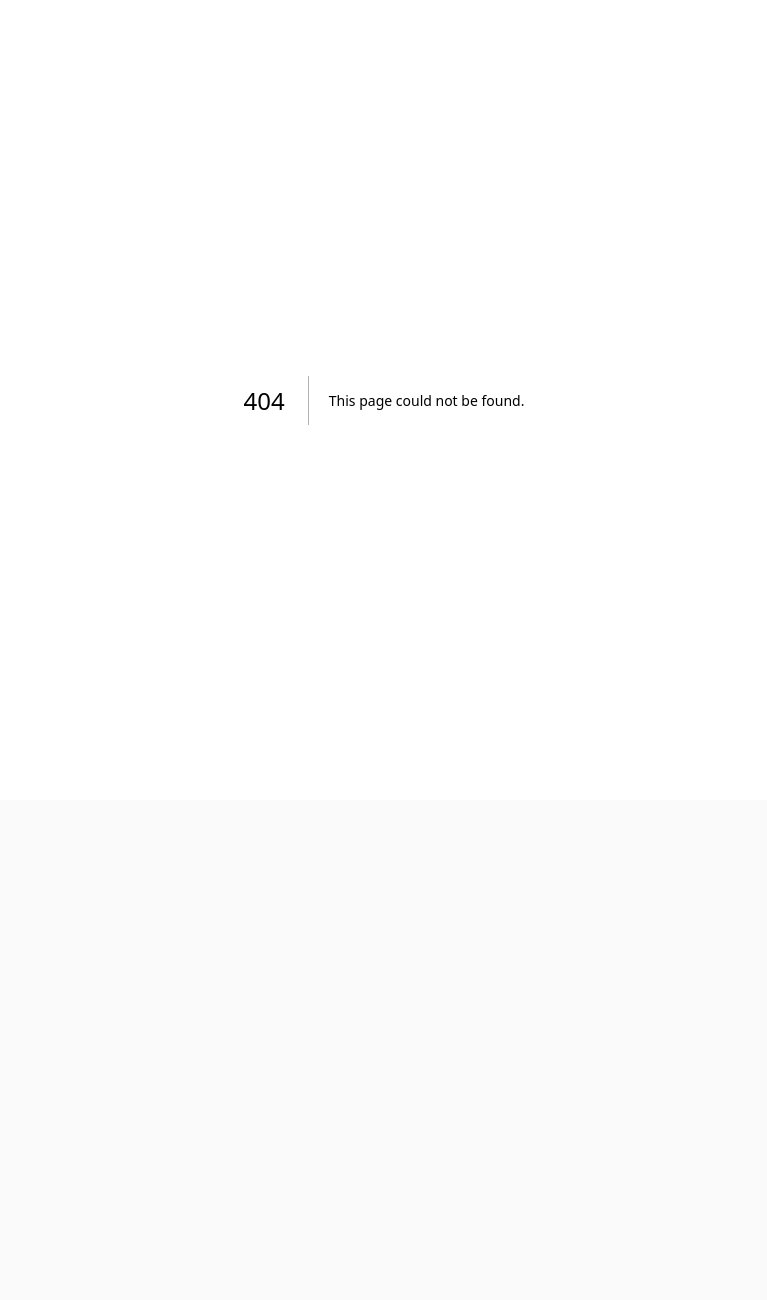
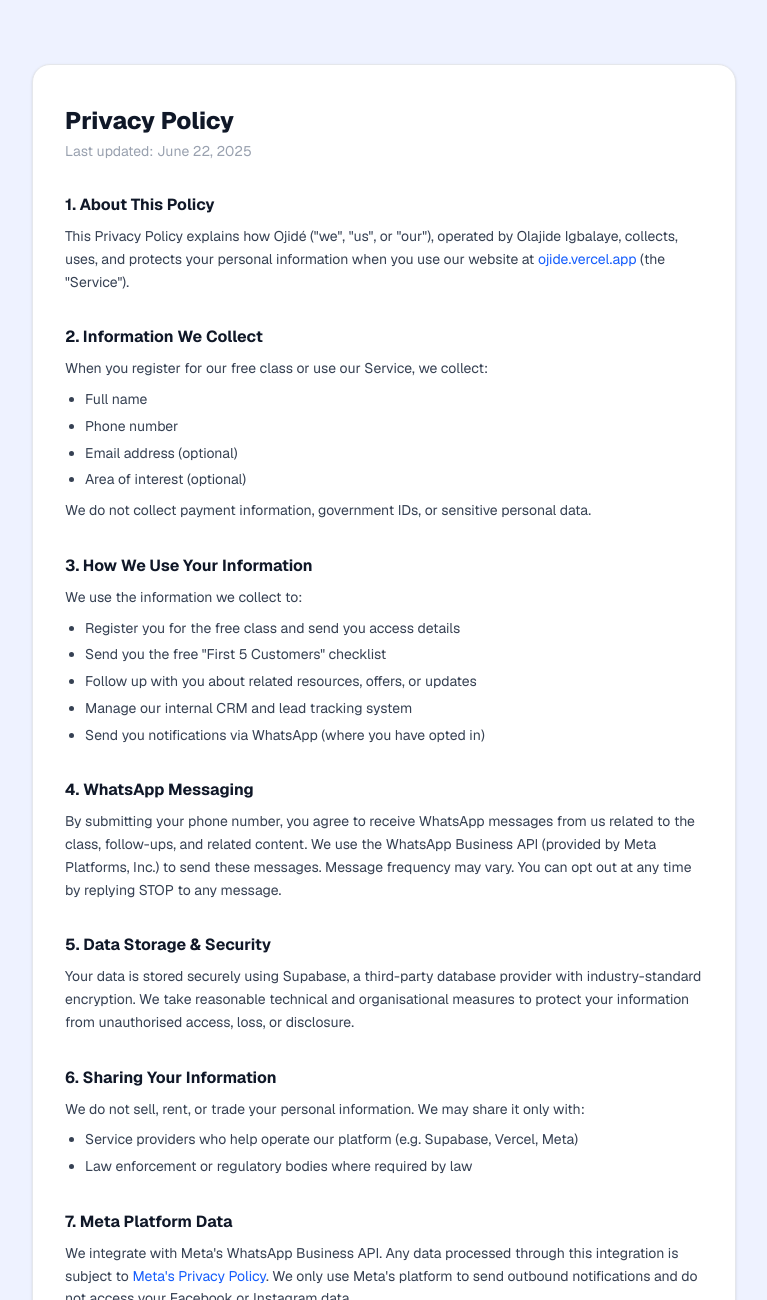
Before and after one commit to glmite25/leadflow, a Next.js app: page /privacy in a window 1280 px wide. Before the commit this address had no page. Shown: the top 1300 px of the page, without its empty margins (256-1023 px from the left). Before the commit the page ends 800 px from the top, so only its background shows below. Built offline with nearby package versions, Linux system fonts and the light colour scheme.

Commit message:
added policy page

```diff
--- /dev/null
+++ b/app/privacy/page.tsx
@@ -0,0 +1,155 @@
+export const metadata = {
+  title: 'Privacy Policy — Ojidé',
+  description: 'Privacy Policy for Ojidé Lead Capture & Customer Acquisition System',
+};
+
+export default function PrivacyPolicy() {
+  return (
+    <div className="min-h-screen bg-[#EEF2FF]">
+      <div className="max-w-3xl mx-auto px-4 sm:px-6 lg:px-8 py-16">
+        <div className="bg-white rounded-2xl border border-gray-200 shadow-sm px-8 py-10">
+          <h1 className="text-2xl font-extrabold text-gray-900 mb-1">Privacy Policy</h1>
+          <p className="text-sm text-gray-400 mb-8">Last updated: June 22, 2025</p>
+
+          <div className="space-y-8 text-sm text-gray-700 leading-relaxed">
+
+            <section>
+              <h2 className="text-base font-bold text-gray-900 mb-2">1. About This Policy</h2>
+              <p>
+                This Privacy Policy explains how Ojidé ("we", "us", or "our"), operated by Olajide Igbalaye,
+                collects, uses, and protects your personal information when you use our website at{' '}
+                <a href="https://ojide.vercel.app" className="text-blue-600 hover:underline">
+                  ojide.vercel.app
+                </a>{' '}
+                (the "Service").
+              </p>
+            </section>
+
+            <section>
+              <h2 className="text-base font-bold text-gray-900 mb-2">2. Information We Collect</h2>
+              <p className="mb-2">When you register for our free class or use our Service, we collect:</p>
+              <ul className="list-disc pl-5 space-y-1">
+                <li>Full name</li>
+                <li>Phone number</li>
+                <li>Email address (optional)</li>
+                <li>Area of interest (optional)</li>
+              </ul>
+              <p className="mt-2">
+                We do not collect payment information, government IDs, or sensitive personal data.
+              </p>
+            </section>
+
+            <section>
+              <h2 className="text-base font-bold text-gray-900 mb-2">3. How We Use Your Information</h2>
+              <p className="mb-2">We use the information we collect to:</p>
+              <ul className="list-disc pl-5 space-y-1">
+                <li>Register you for the free class and send you access details</li>
+                <li>Send you the free "First 5 Customers" checklist</li>
+                <li>Follow up with you about related resources, offers, or updates</li>
+                <li>Manage our internal CRM and lead tracking system</li>
+                <li>Send you notifications via WhatsApp (where you have opted in)</li>
+              </ul>
+            </section>
+
+            <section>
+              <h2 className="text-base font-bold text-gray-900 mb-2">4. WhatsApp Messaging</h2>
+              <p>
+                By submitting your phone number, you agree to receive WhatsApp messages from us related
+                to the class, follow-ups, and related content. We use the WhatsApp Business API (provided
+                by Meta Platforms, Inc.) to send these messages. Message frequency may vary. You can opt
+                out at any time by replying STOP to any message.
+              </p>
+            </section>
+
+            <section>
+              <h2 className="text-base font-bold text-gray-900 mb-2">5. Data Storage & Security</h2>
+              <p>
+                Your data is stored securely using Supabase, a third-party database provider with
+                industry-standard encryption. We take reasonable technical and organisational measures
+                to protect your information from unauthorised access, loss, or disclosure.
+              </p>
+            </section>
+
+            <section>
+              <h2 className="text-base font-bold text-gray-900 mb-2">6. Sharing Your Information</h2>
+              <p className="mb-2">
+                We do not sell, rent, or trade your personal information. We may share it only with:
+              </p>
+              <ul className="list-disc pl-5 space-y-1">
+                <li>Service providers who help operate our platform (e.g. Supabase, Vercel, Meta)</li>
+                <li>Law enforcement or regulatory bodies where required by law</li>
+              </ul>
+            </section>
+
+            <section>
+              <h2 className="text-base font-bold text-gray-900 mb-2">7. Meta Platform Data</h2>
+              <p>
+                We integrate with Meta's WhatsApp Business API. Any data processed through this
+                integration is subject to{' '}
+                <a
+                  href="https://www.facebook.com/privacy/policy"
+                  className="text-blue-600 hover:underline"
+                  target="_blank"
+                  rel="noopener noreferrer"
+                >
+                  Meta's Privacy Policy
+                </a>
+                . We only use Meta's platform to send outbound notifications and do not access
+                your Facebook or Instagram data.
+              </p>
+            </section>
+
+            <section>
+              <h2 className="text-base font-bold text-gray-900 mb-2">8. Your Rights</h2>
+              <p className="mb-2">You have the right to:</p>
+              <ul className="list-disc pl-5 space-y-1">
+                <li>Access the personal data we hold about you</li>
+                <li>Request correction of inaccurate data</li>
+                <li>Request deletion of your data</li>
+                <li>Opt out of WhatsApp communications at any time</li>
+              </ul>
+              <p className="mt-2">
+                To exercise any of these rights, contact us at the email below.
+              </p>
+            </section>
+
+            <section>
+              <h2 className="text-base font-bold text-gray-900 mb-2">9. Cookies</h2>
+              <p>
+                We use only essential cookies required for authentication and session management.
+                We do not use tracking or advertising cookies.
+              </p>
+            </section>
+
+            <section>
+              <h2 className="text-base font-bold text-gray-900 mb-2">10. Children's Privacy</h2>
+              <p>
+                Our Service is not directed at children under the age of 13. We do not knowingly
+                collect personal information from children.
+              </p>
+            </section>
+
+            <section>
+              <h2 className="text-base font-bold text-gray-900 mb-2">11. Changes to This Policy</h2>
+              <p>
+                We may update this policy from time to time. We will notify you of significant changes
+                by updating the date at the top of this page.
+              </p>
+            </section>
+
+            <section>
+              <h2 className="text-base font-bold text-gray-900 mb-2">12. Contact Us</h2>
+              <p>
+                If you have any questions about this Privacy Policy, please contact us at:{' '}
+                <a href="mailto:gigsdev007@gmail.com" className="text-blue-600 hover:underline">
+                  gigsdev007@gmail.com
+                </a>
+              </p>
+            </section>
+
+          </div>
+        </div>
+      </div>
+    </div>
+  );
+}
```
